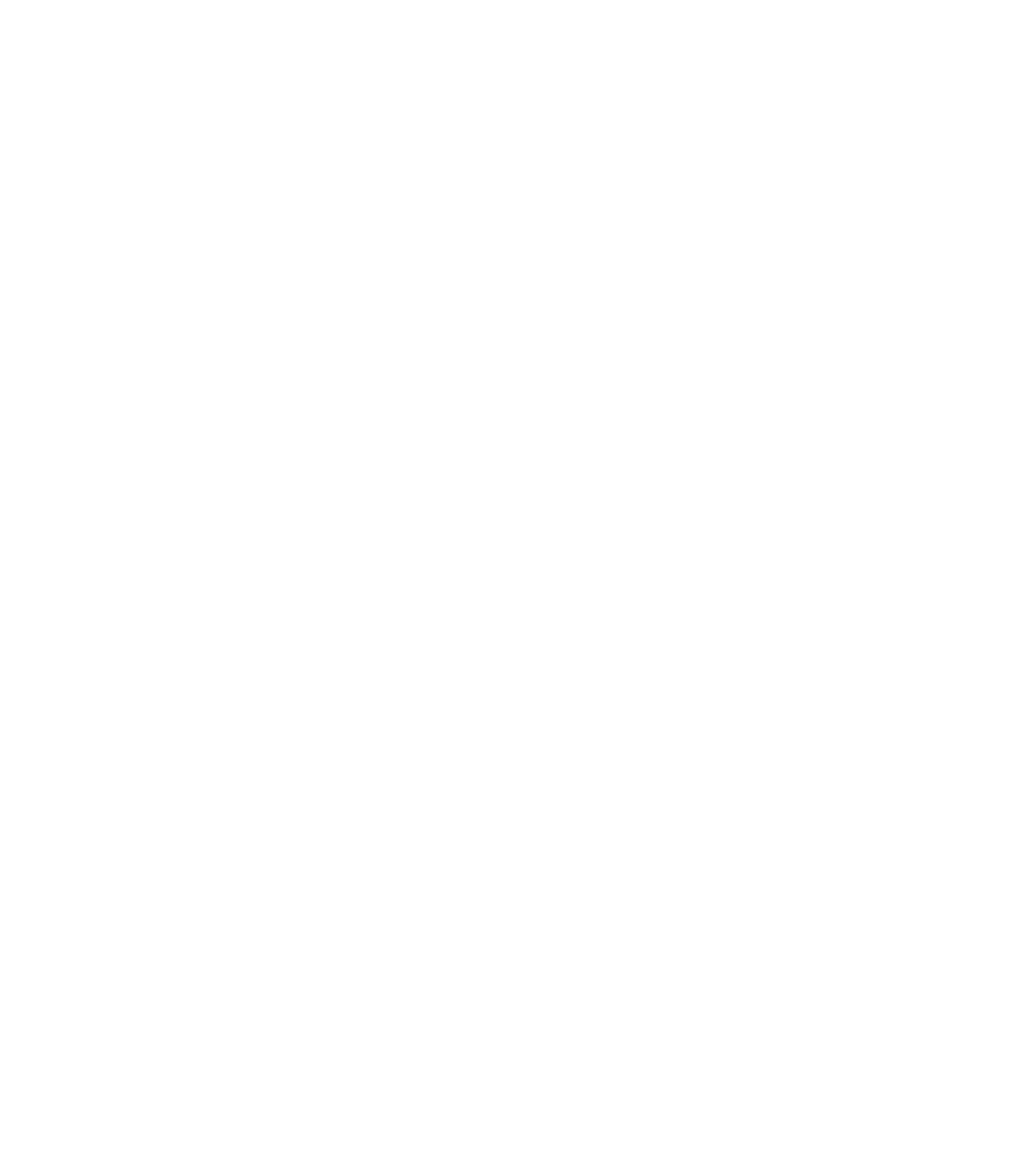
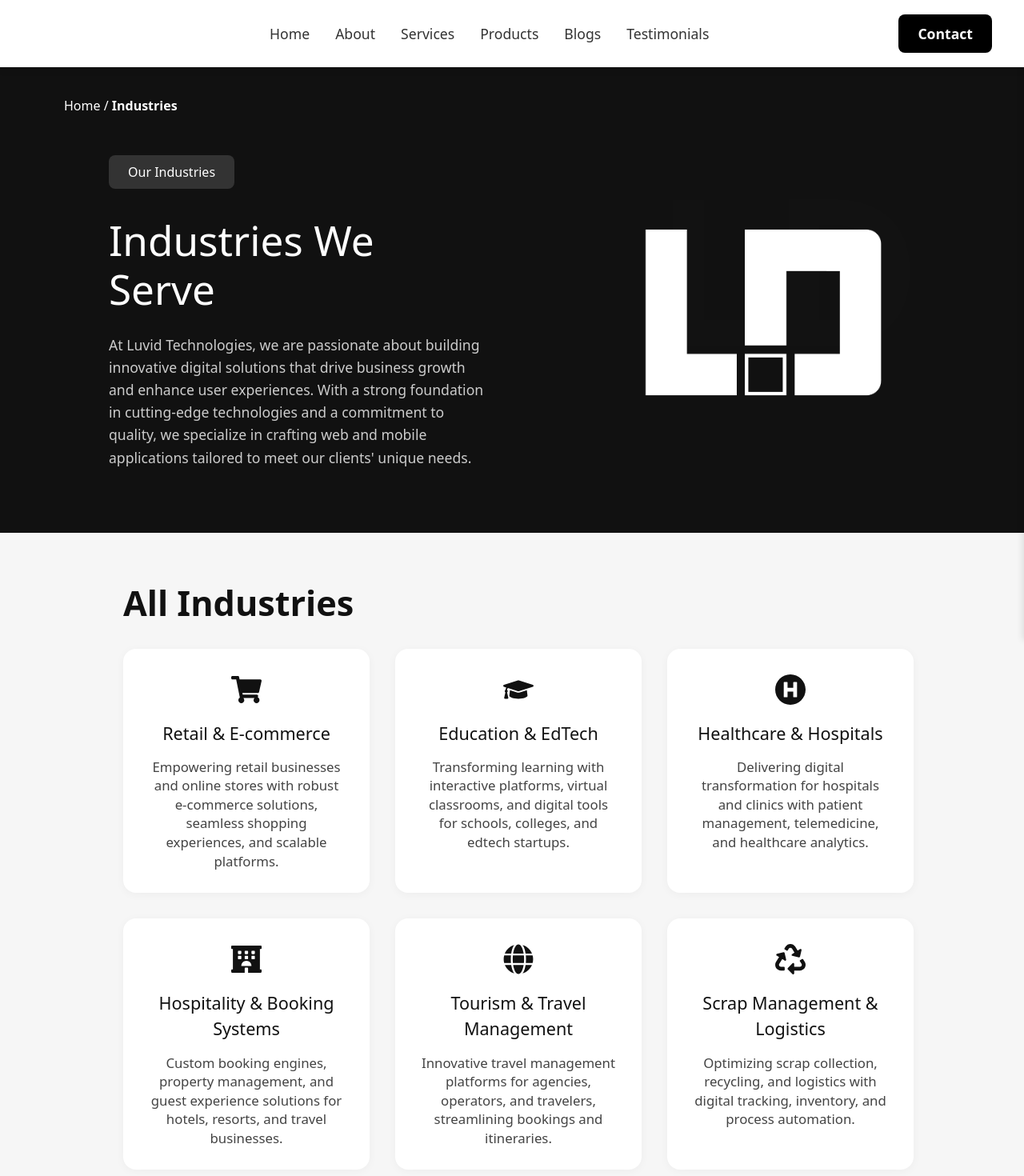
Before and after one commit to MinshaMoidheen/luvidtechnologies, a React (Vite) app: page /allindustries in a window 1280 px wide. Before the commit this address had no page. Shown: the top 1470 px of the page at 80% size. Before the commit the page ends 800 px from the top, so only its background shows below. Built offline with nearby package versions, Linux system fonts and the light colour scheme.

Commit message:
view all indutry page ceated

```diff
--- a/src/App.jsx
+++ b/src/App.jsx
@@ -16,6 +16,7 @@
 import ViewAllWorks from './ViewAllWorks';
 import ServicePage from './ServicePage';
 import TestimonialPage from './TestimonialPage';
+import ViewAllIndustries from './ViewAllIndustries';
 
 // ScrollToTop component to scroll to top on route change
 function ScrollToTop() {
@@ -58,6 +59,7 @@
         <Route path="/works" element={<Works/>} />
         <Route path="/allworks" element={<ViewAllWorks/>} />
         <Route path="/testimonial" element={<TestimonialPage/>} />
+        <Route path="/allindustries" element={<ViewAllIndustries />} />
       </Routes>
     </BrowserRouter>
   );
--- a/src/IndustriesSection.jsx
+++ b/src/IndustriesSection.jsx
@@ -1,6 +1,7 @@
 import React from 'react';
 import { FaGraduationCap, FaHospitalSymbol, FaHotel, FaGlobe, FaArrowLeft, FaArrowRight } from 'react-icons/fa';
 import './IndustriesSection.css';
+import { Link, useNavigate } from 'react-router-dom';
 
 const industries = [
   {
@@ -20,8 +21,9 @@
     desc: 'Innovative solutions for travel agencies, tour operators, and travel management companies.'
   },
 ];
+const IndustriesSection = () => (
 
-const IndustriesSection = () => (
+
   <section className="industries-root">
     <div className="industries-row">
       <div className="industries-left">
@@ -30,7 +32,10 @@
         <p className="industries-desc">
           At Luvid Technologies, we are passionate about building innovative digital solutions that drive business growth and enhance user experiences. With a strong foundation in cutting-edge technologies and a commitment to quality, we specialize in crafting web and mobile applications tailored to meet our clients' unique needs. Our team of creative thinkers and skilled developers works collaboratively to turn ideas into impactful digital products. At Luvid, we believe in delivering excellence, every time.
         </p>
-        <button className="industries-btn">Know More <span className="industries-arrow">→</span></button>
+        <Link to='/allindustries'>
+                <button className="industries-btn">Know More <span className="industries-arrow">→</span></button>
+
+        </Link>
       </div>
       <div className="industries-right">
         {/* <div className="industries-navigation">
--- /dev/null
+++ b/src/ViewAllIndustries.css
@@ -0,0 +1,122 @@
+.all-industries1-section {
+  background: #f6f6f6;
+  padding: 64px 0 0 0;
+  width: 100%;
+  box-sizing: border-box;
+  overflow-x: hidden;
+}
+
+.all-industries1-container {
+  max-width: 1100px;
+  margin: 0 auto;
+  padding: 0 48px 64px 64px;
+  width: 100%;
+  box-sizing: border-box;
+}
+
+.all-industries1-title {
+  font-size: 2.7rem;
+  font-weight: 600;
+  margin: 0 0 32px 0;
+  line-height: 1.13;
+  width: 100%;
+  box-sizing: border-box;
+text-align: start;
+  color: #111;
+}
+
+.all-industries1-list {
+  display: grid;
+  grid-template-columns: repeat(3, 1fr);
+  gap: 32px;
+}
+
+.industry-card1 {
+  background: #fff;
+  border-radius: 16px;
+  box-shadow: 0 2px 12px rgba(0,0,0,0.04);
+  padding: 32px 32px 28px 32px;
+  display: flex;
+  flex-direction: column;
+  gap: 8px;
+  transition: box-shadow 0.2s;
+}
+.industry-card1:hover {
+  box-shadow: 0 4px 24px rgba(0,0,0,0.08);
+}
+
+.industry-title1 {
+  font-size: 1.35rem;
+  font-weight: 500;
+  margin-bottom: 6px;
+  color: #111;
+  width: 100%;
+  box-sizing: border-box;
+  text-align: center;
+}
+
+.industry-desc1 {
+  font-size: 1.05rem;
+  color: #444;
+  font-weight: 400;
+  max-width: 100%;
+  line-height: 1.4;
+  width: 100%;
+  box-sizing: border-box;
+  text-align: center;
+}
+
+.industry-icon1 {
+  display: flex;
+  align-items: center;
+  justify-content: center;
+  margin-bottom: 12px;
+  color: #111;
+  font-size: 2.2rem;
+}
+
+@media (max-width: 900px) {
+  .all-industries1-section {
+    padding: 48px 0 0 0;
+  }
+  .all-industries1-container {
+    padding: 0 24px 48px 24px;
+  }
+  .all-industries1-title {
+    font-size: 2rem;
+    margin-left: 25px;
+  }
+  .all-industries1-list {
+    grid-template-columns: 1fr;
+    gap: 24px;
+  }
+  .industry-card1 {
+    padding: 24px 18px 20px 18px;
+    margin-left: 30px;
+    margin-right: 30px;
+  }
+}
+
+@media (max-width: 600px) {
+  .all-industries1-section {
+    padding: 32px 0 0 0;
+  }
+  .all-industries1-container {
+    padding: 0 8px 32px 8px;
+  }
+  .all-industries1-title {
+    font-size: 1.4rem;
+    margin-left: 25px;
+  }
+  .industry-card1 {
+    padding: 14px 8px 12px 8px;
+     margin-left: 30px;
+    margin-right: 30px;
+  }
+  .industry-title1 {
+    font-size: 1.1rem;
+  }
+  .industry-desc1 {
+    font-size: 0.95rem;
+  }
+}
--- /dev/null
+++ b/src/ViewAllIndustries.jsx
@@ -0,0 +1,147 @@
+import React, { useState } from 'react';
+import Header from './HeroSection';
+import HeroSection from './HeroSection';
+import './ViewAllIndustries.css';
+import { Link } from 'react-router-dom';
+import luvidlogo from './assets/LUVID-LOGO-W.png'
+import FooterSection from './FooterSection';
+import { FaShoppingCart, FaGraduationCap, FaHospitalSymbol, FaHotel, FaGlobe, FaRecycle, FaUserTie, FaMoneyCheckAlt, FaRobot, FaBitcoin } from 'react-icons/fa';
+
+const industries = [
+  {
+    icon: <FaShoppingCart size={38} />, title: 'Retail & E-commerce',
+    desc: 'Empowering retail businesses and online stores with robust e-commerce solutions, seamless shopping experiences, and scalable platforms.'
+  },
+  {
+    icon: <FaGraduationCap size={38} />, title: 'Education & EdTech',
+    desc: 'Transforming learning with interactive platforms, virtual classrooms, and digital tools for schools, colleges, and edtech startups.'
+  },
+  {
+    icon: <FaHospitalSymbol size={38} />, title: 'Healthcare & Hospitals',
+    desc: 'Delivering digital transformation for hospitals and clinics with patient management, telemedicine, and healthcare analytics.'
+  },
+  {
+    icon: <FaHotel size={38} />, title: 'Hospitality & Booking Systems',
+    desc: 'Custom booking engines, property management, and guest experience solutions for hotels, resorts, and travel businesses.'
+  },
+  {
+    icon: <FaGlobe size={38} />, title: 'Tourism & Travel Management',
+    desc: 'Innovative travel management platforms for agencies, operators, and travelers, streamlining bookings and itineraries.'
+  },
+  {
+    icon: <FaRecycle size={38} />, title: 'Scrap Management & Logistics',
+    desc: 'Optimizing scrap collection, recycling, and logistics with digital tracking, inventory, and process automation.'
+  },
+  {
+    icon: <FaUserTie size={38} />, title: 'Professional & Personal Services',
+    desc: 'Digital solutions for consultants, agencies, and service providers to manage clients, appointments, and operations.'
+  },
+  {
+    icon: <FaMoneyCheckAlt size={38} />, title: 'Fintech & Payroll Processing',
+    desc: 'Secure, compliant platforms for financial services, payroll, and payment processing, tailored for modern businesses.'
+  },
+  {
+    icon: <FaRobot size={38} />, title: 'AI/ML and SaaS Platforms',
+    desc: 'Building intelligent SaaS products and AI/ML-powered solutions for automation, analytics, and business growth.'
+  },
+  {
+    icon: <FaBitcoin size={38} />, title: 'Crypto & NFT Platforms',
+    desc: 'Developing secure, scalable platforms for cryptocurrency trading, NFT marketplaces, and blockchain applications.'
+  },
+];
+
+const ViewAllIndustries = () => {
+  const [currentPage, setCurrentPage] = useState(1);
+  const [isMenuOpen, setIsMenuOpen] = useState(false);
+
+  const toggleMenu = () => {
+    setIsMenuOpen(!isMenuOpen);
+  };
+
+  const closeMenu = () => {
+    setIsMenuOpen(false);
+  };
+
+  return (
+    <>
+      <header className="hero-header">
+        <Link to='/'><img src={luvidlogo} alt="luvid-logo" /></Link>
+        <nav className="hero-nav">
+          <a href="/">Home</a>
+          <Link to="/aboutus"><a href="#about">About</a></Link>
+          <Link to="/services"><a href="#services">Services</a></Link>
+          <Link to='/works'><a>Products</a></Link>
+          <Link to="/blog"><a href="#blogs">Blogs</a></Link>
+          <a href="/testimonial">Testimonials</a>
+        </nav>
+        <Link to="/contact"><button className="contact-btn">Contact</button></Link>
+        <button className="mobile-menu-btn" onClick={toggleMenu}>
+          <span className={`hamburger ${isMenuOpen ? 'active' : ''}`}></span>
+        </button>
+      </header>
+      <div className={`mobile-menu-overlay ${isMenuOpen ? 'active' : ''}`} onClick={closeMenu}></div>
+      <div className={`mobile-menu ${isMenuOpen ? 'active' : ''}`}>
+        <div className="mobile-menu-header">
+          <div className="logo">LUVID</div>
+          <button className="close-menu-btn" onClick={closeMenu}>
+            <span className="close-icon">×</span>
+          </button>
+        </div>
+       <nav className="mobile-nav">
+                 <a href="/" onClick={closeMenu}>Home</a>
+                 <Link to="/aboutus" onClick={closeMenu}><a href="#about">About</a></Link>
+                 <a href="/services" onClick={closeMenu}>Services</a>
+                 <Link to='/works' onClick={closeMenu}><a>Products</a></Link>
+                 <Link to="/blog" onClick={closeMenu}><a href="#blogs">Blogs</a></Link>
+                 <a href="/testimonial" onClick={closeMenu}>Testimonials</a>
+                 {/* <a href="#careers" onClick={closeMenu}>Careers</a> */}
+               </nav>
+        <div className="mobile-menu-footer">
+          <Link to="/contact" onClick={closeMenu}>
+            <button className="mobile-contact-btn">Contact</button>
+          </Link>
+        </div>
+      </div>
+
+
+      <section className="works-hero">
+              <div className="allworks-breadcrumb">Home / <b>Industries</b> </div>
+             <div className="workimage">
+               <div className="works-hero-content">
+                <button className="works-badge-btn">Our Industries</button>
+                <h1 className="works-title">Industries We Serve</h1>
+                <p className="works-desc">
+          At Luvid Technologies, we are passionate about building innovative digital solutions that drive business growth and enhance user experiences. With a strong foundation in cutting-edge technologies and a commitment to quality, we specialize in crafting web and mobile applications tailored to meet our clients' unique needs.
+                  </p>
+              </div>
+
+              <div className="about-hero-logo-bg">
+                        <img src={luvidlogo} alt="" />
+                        {/* <span className="about-hero-logo-text">LUVID</span> */}
+                      </div>
+             </div>
+
+      </section>
+
+    <section className="all-industries1-section">
+      <div className="all-industries1-container">
+        <h2 className="all-industries1-title">All Industries</h2>
+        <div className="all-industries1-list">
+          {industries.map((ind) => (
+            <div key={ind.title} className="industry-card1">
+              <div className="industry-icon1">{ind.icon}</div>
+              <div className="industry-title1">{ind.title}</div>
+              <div className="industry-desc1">{ind.desc}</div>
+            </div>
+          ))}
+        </div>
+      </div>
+    </section>
+
+    <FooterSection/>
+  </>
+
+  )
+}
+
+export default ViewAllIndustries
```
